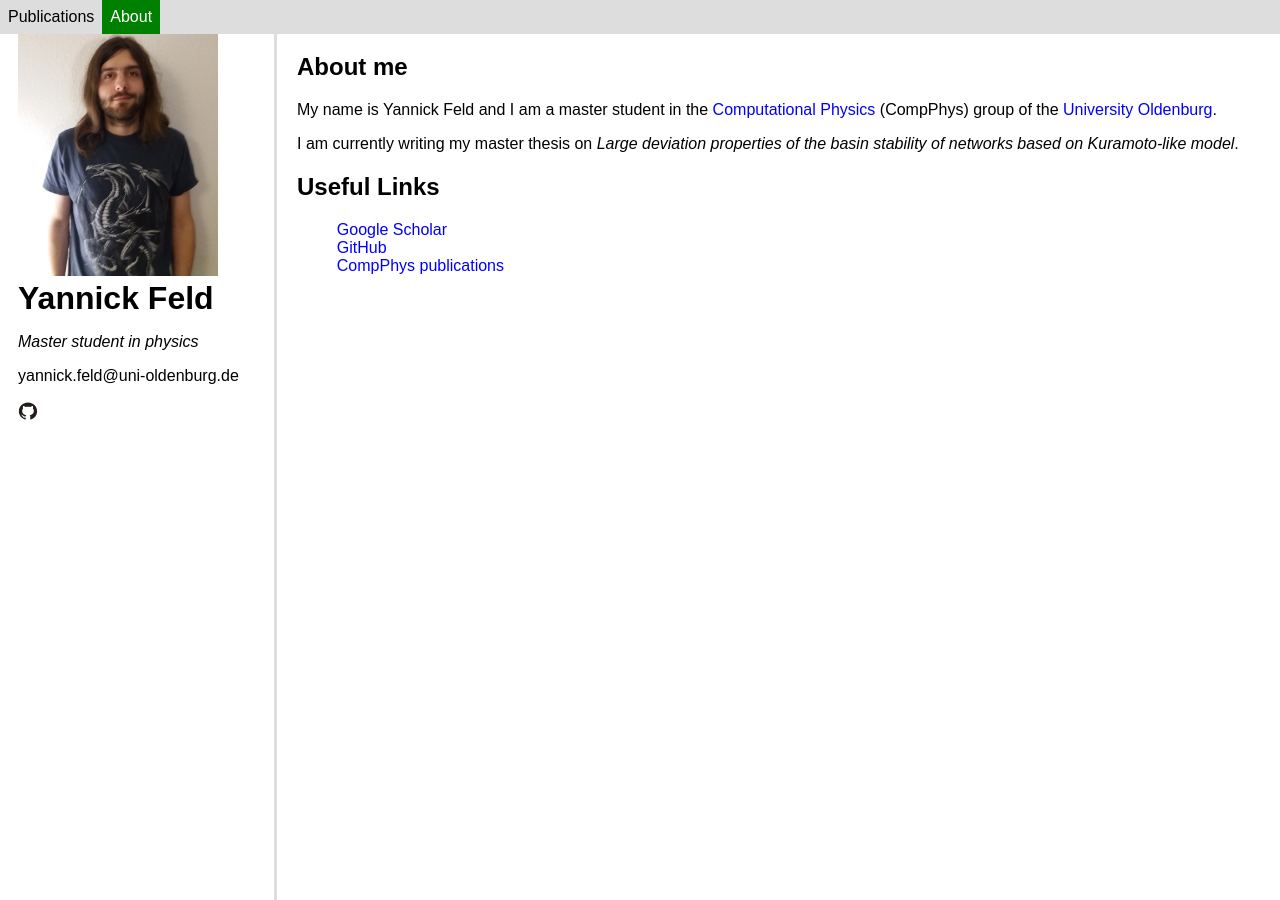
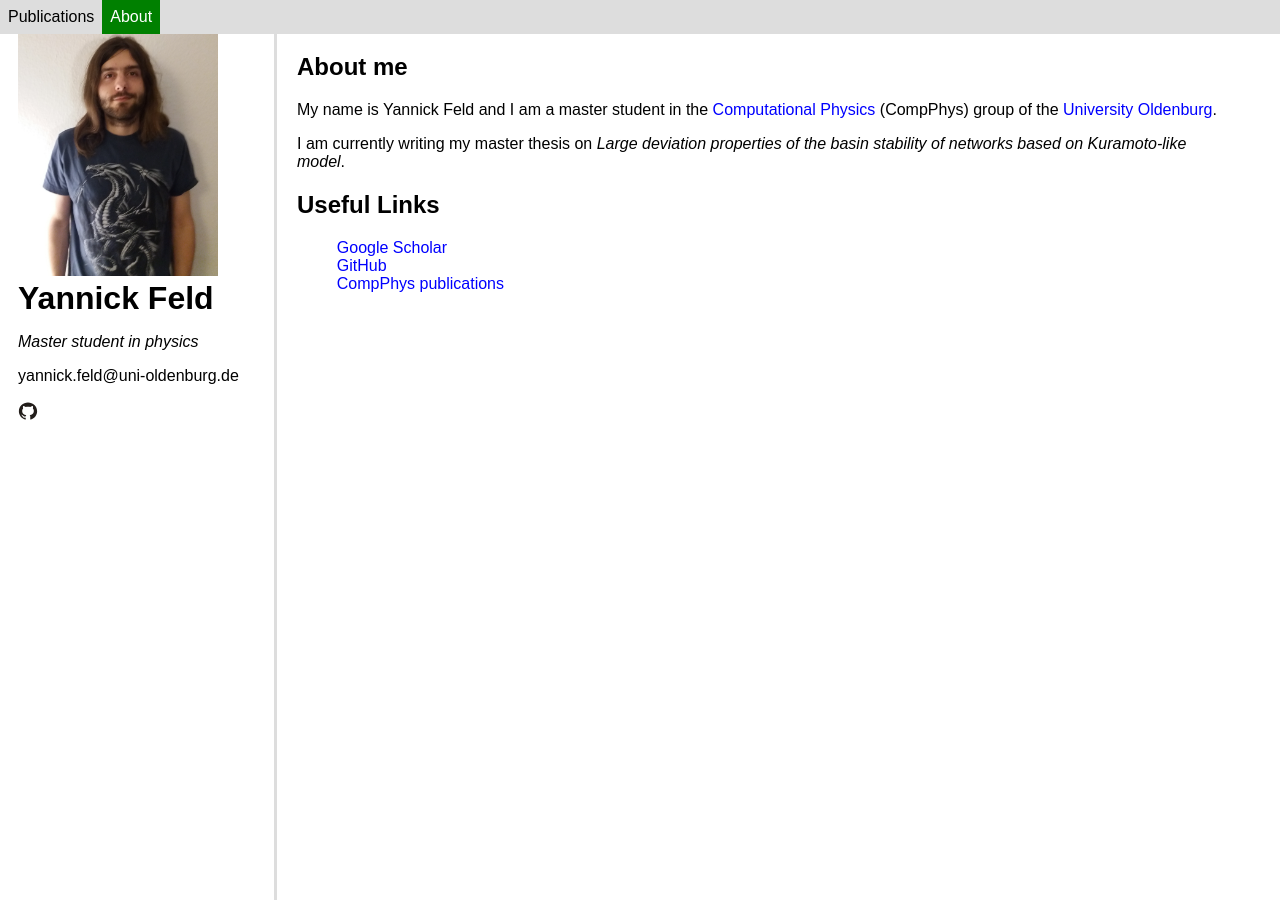
Before and after one commit to Pardoxa/Homepage, a Jekyll site: the page built from about.html, in a window 1280 px wide and 900 px high. Built offline with Jekyll 4.4.1, drawn with Linux system fonts in a browser that asks for light colours.

Commit message:
margin-right

```diff
--- a/_sass/main.scss
+++ b/_sass/main.scss
@@ -31,6 +31,7 @@
   left: 20px;
   padding-right: 40px;
   margin-left: 21vw;
+  margin-right: 20px;
 }
 
 
```
